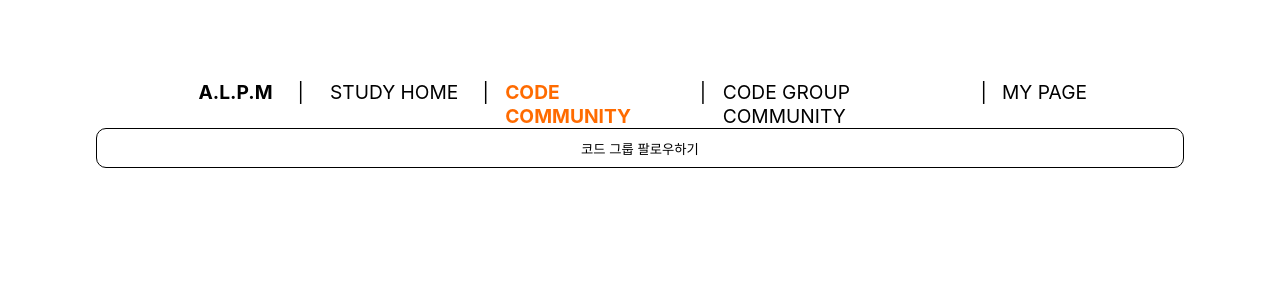
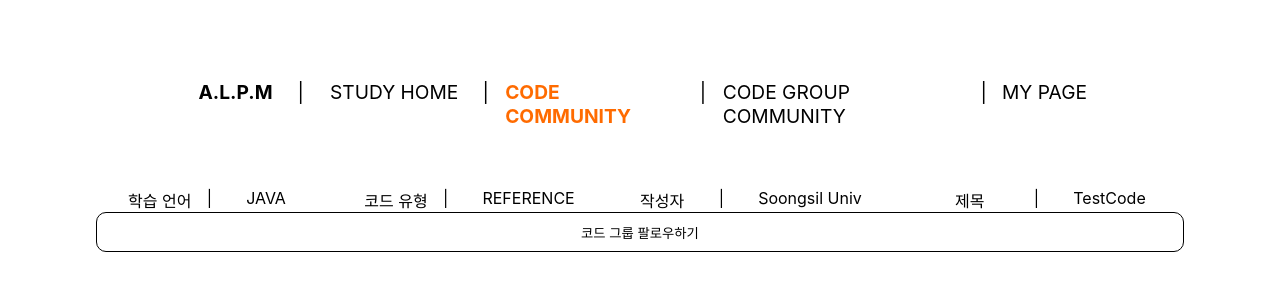
Before and after one commit to AL-PM/ALPM-web, a React (Create React App) app: page /code/Detail in a window 1280 px wide. Shown: the top 300 px of the page. Built offline with nearby package versions, Linux system fonts and the light colour scheme.

Commit message:
[MOD] CODE 요약 정보 표기 컴포넌트 호출 코드 추가

```diff
--- a/src/CodeCommunity/CodeDetail/CodeDetail.jsx
+++ b/src/CodeCommunity/CodeDetail/CodeDetail.jsx
@@ -2,6 +2,7 @@ import React from "react";
 import {useLocation} from "react-router-dom"
 import './CodeDetail.css';
 import MainMenuBar from "../../Etc/MainMenuBar/MainMenuBar.jsx";
+import CodeDetailInfo from "../../Etc/CodeDetailInfo/CodeDetailInfo.jsx";
 
 function CodeFollowBtn(){
     return(
@@ -11,7 +12,7 @@ function CodeFollowBtn(){
 
 function CodeDetail(){
     const {state} = useLocation();
-    let exampleData = {
+    let Data = {
         "id": {state},
         "name": "TestCode",
         "referencedCount": 3,
@@ -28,6 +29,7 @@ function CodeDetail(){
     return(
         <div id="CodeDetail">
             <MainMenuBar page={"Code"} />
+            <CodeDetailInfo verified={Data.verified} language={Data.language} owner={Data.owner.name} name={Data.name}/>
             <CodeFollowBtn />
         </div>
     )
```
